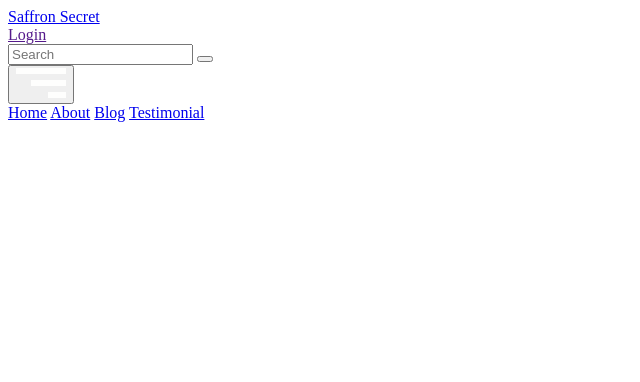
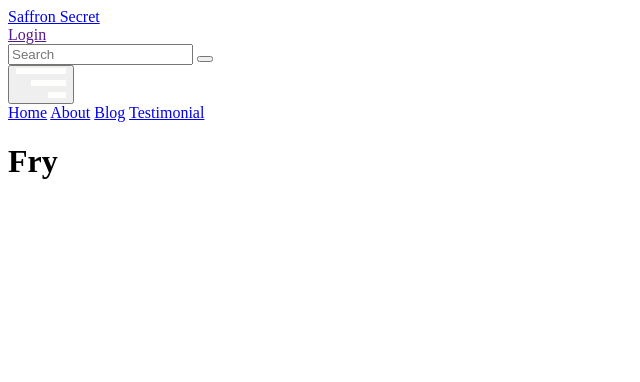
Before and after one commit to navanath-latake/Biryani-Shop, a Django app: page /fry/ in a window 1280 px wide. Shown: the top 382 px of the page, without its empty margins (0-640 px from the left). Run offline with Django 5.2, Linux system fonts and the light colour scheme.

```diff
--- a/main/templates/subPages/fry.html
+++ b/main/templates/subPages/fry.html
@@ -52,6 +52,8 @@
         </header>
         <!-- end header section -->
 
+        <h1> Fry </h1>
+
     </div>
 
 </body>
```
